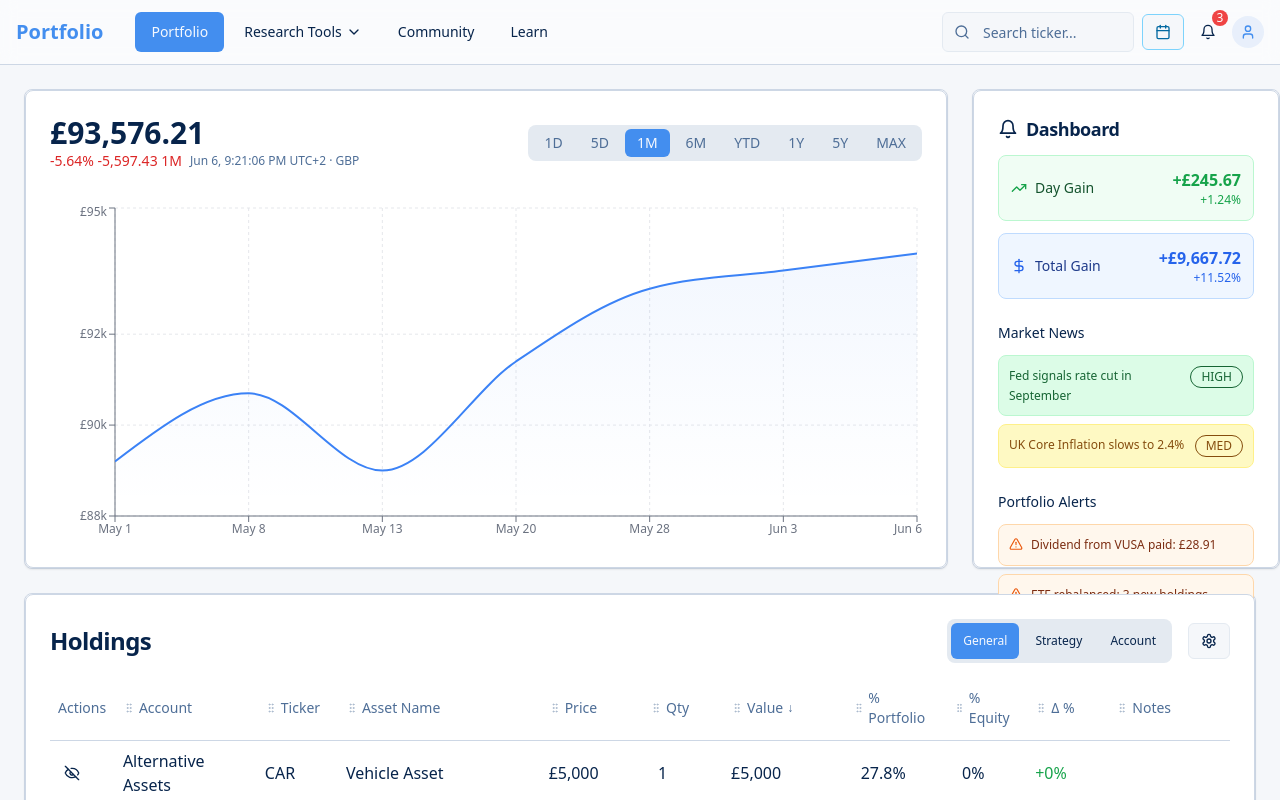
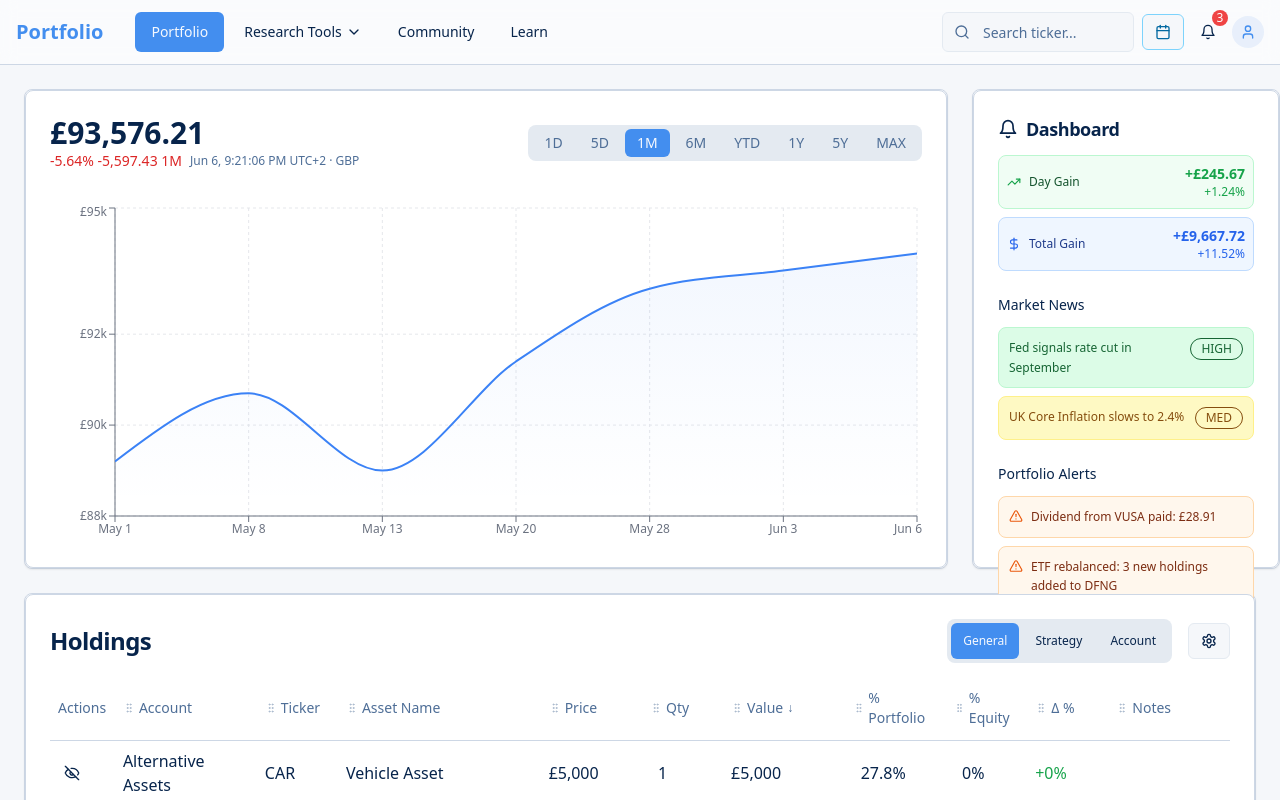
Before and after one commit to ArchieeR/investor-dashboard-flow, a React (Vite) app: page / in a window 1280 px wide. Shown: the top 800 px of the page. Built offline with nearby package versions, Linux system fonts and the light colour scheme.

Commit message:
Refactor: Reduce Day/Total Gain font size
Reduced the font size of the Day Gain and Total Gain values in the NotificationWidget for better visual fit.

```diff
--- a/src/components/portfolio/NotificationWidget.tsx
+++ b/src/components/portfolio/NotificationWidget.tsx
@@ -1,3 +1,4 @@
+
 import { Card, CardContent, CardHeader, CardTitle } from '@/components/ui/card';
 import { Bell, TrendingUp, AlertTriangle, DollarSign } from 'lucide-react';
 import { Badge } from '@/components/ui/badge';
@@ -36,25 +37,25 @@ export const NotificationWidget = () => {
       </CardHeader>
       <CardContent className="space-y-6 h-full overflow-auto">
         {/* Gains Section */}
-        <div className="space-y-3">
-          <div className="flex items-center justify-between p-3 bg-green-50 rounded-lg border border-green-200">
+        <div className="space-y-2">
+          <div className="flex items-center justify-between p-2 bg-green-50 rounded-lg border border-green-200">
             <div className="flex items-center gap-2">
-              <TrendingUp className="h-4 w-4 text-green-600" />
-              <span className="font-medium text-sm text-green-900">Day Gain</span>
+              <TrendingUp className="h-3.5 w-3.5 text-green-600" />
+              <span className="font-medium text-xs text-green-900">Day Gain</span>
             </div>
             <div className="text-right">
-              <div className="font-semibold text-green-600">{gains.dayGain.value}</div>
+              <div className="font-semibold text-sm text-green-600">{gains.dayGain.value}</div>
               <div className="text-xs text-green-600">{gains.dayGain.percentage}</div>
             </div>
           </div>
 
-          <div className="flex items-center justify-between p-3 bg-blue-50 rounded-lg border border-blue-200">
+          <div className="flex items-center justify-between p-2 bg-blue-50 rounded-lg border border-blue-200">
             <div className="flex items-center gap-2">
-              <DollarSign className="h-4 w-4 text-blue-600" />
-              <span className="font-medium text-sm text-blue-900">Total Gain</span>
+              <DollarSign className="h-3.5 w-3.5 text-blue-600" />
+              <span className="font-medium text-xs text-blue-900">Total Gain</span>
             </div>
             <div className="text-right">
-              <div className="font-semibold text-blue-600">{gains.totalGain.value}</div>
+              <div className="font-semibold text-sm text-blue-600">{gains.totalGain.value}</div>
               <div className="text-xs text-blue-600">{gains.totalGain.percentage}</div>
             </div>
           </div>
```
